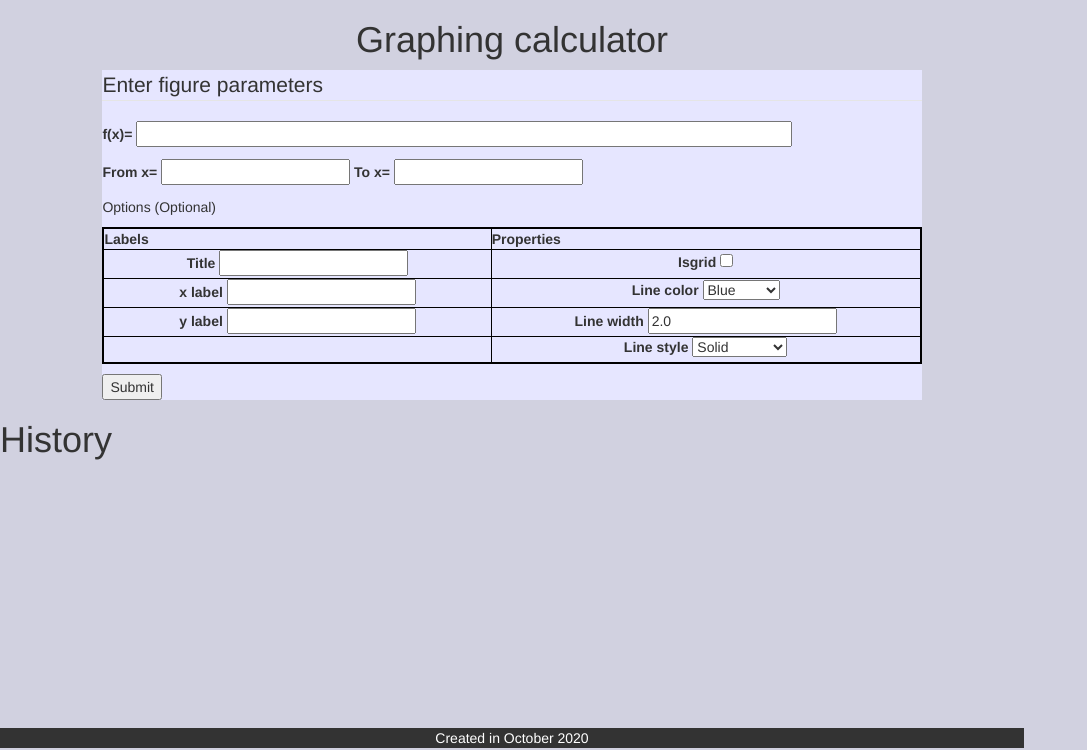
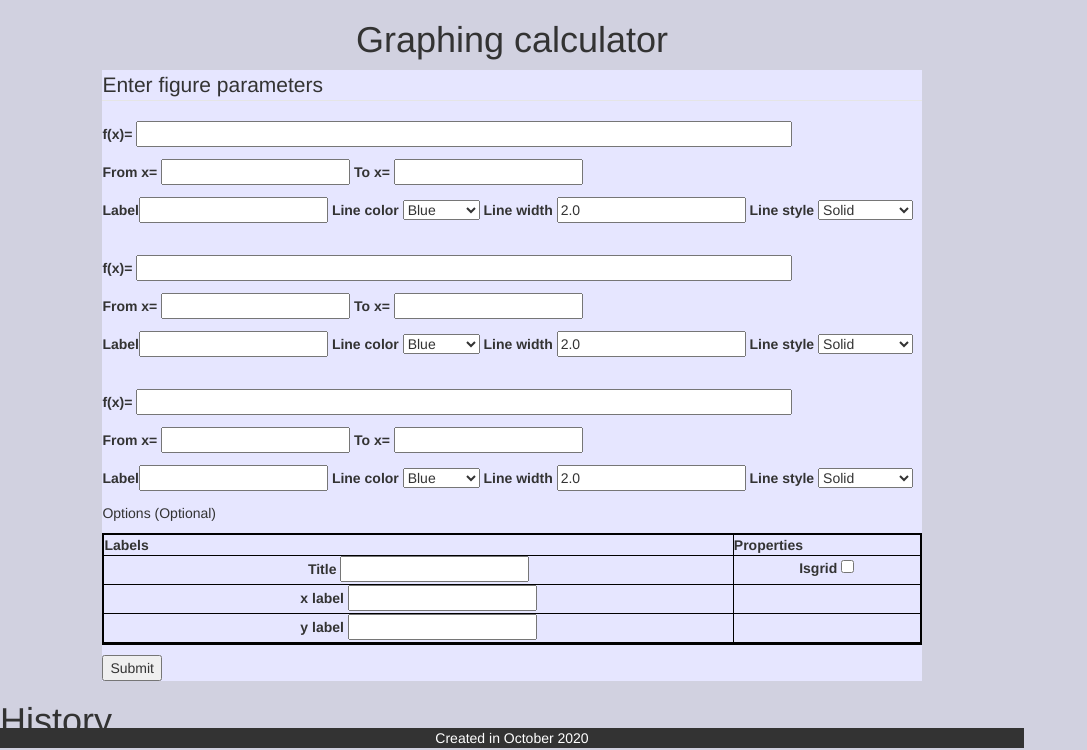
Before and after one commit to kate-melnykova/graphingcalc, a Flask app: page /graph in a window 1280 px wide. Shown: the part 52-802 px from the top of the page, without its empty margins (0-1087 px from the left). Run offline with Flask 2, Linux system fonts and the light colour scheme; some libraries are stand-ins or nearby versions.

Commit message:
Add more lines to plot

```diff
--- a/calcs/main.py
+++ b/calcs/main.py
@@ -71,20 +71,18 @@ def schedule_calculation():
 
 @app.route('/graph_request', methods=['GET', 'POST'])
 def graph_request():
-    expression = request.args.get('expression')
-    # add try-except
-    xmin = float(request.args.get('xmin'))
-    xmax = float(request.args.get('xmax'))
-
-    filename = 'plot.png'
-    plot_function(expression, xmin, xmax, raw_data=request.args)
-    print(os.getcwd() + '/media/' + filename)
-    return send_file(os.getcwd() + '/media/' + filename, as_attachment=False)
+    filename = plot_function(raw_data=request.args)
+    return send_file(filename, as_attachment=False)
 
 
-@app.route('/graph')
+@app.route('/graph', methods=['GET', 'POST'])
 def graph():
-    return render_template('graph.html', form=GraphingForm())
+    if request.method == 'GET':
+        return render_template('graph.html', form=GraphingForm())
+
+    else:
+        filename = plot_function(raw_data=request.args)
+        return send_file(filename, as_attachment=False)
 
 
 @app.route('/settings')
--- a/calcs/templates/graph.html
+++ b/calcs/templates/graph.html
@@ -5,13 +5,48 @@
 <div>
 <fieldset>
     <legend>Enter figure parameters</legend>
-    <form id="graph" method="POST" action="/graph_request">
+    <form id="graph" method="POST" action="./">
         {{ form.csrf_token }}
-    <p>{{ form.expression.label }} {{ form.expression() }}</p>
-    <p>
-        {{ form.xmin.label }} {{ form.xmin() }}
-        {{ form.xmax.label }} {{ form.xmax() }}
-    </p>
+        <p>{{ form.expression1.label }} {{ form.expression1() }}</p>
+        <p>
+            {{ form.xmin1.label }} {{ form.xmin1() }}
+            {{ form.xmax1.label }} {{ form.xmax1() }}
+        </p>
+        <p> {{ form.label1.label }}{{ form.label1() }}
+            {{ form.linecolor1.label }} {{ form.linecolor1() }}
+            {{ form.linewidth1.label }} {{ form.linewidth1() }}
+            {{ form.linestyle1.label }} {{ form.linestyle1() }}
+        </p>
+        <br>
+
+        <p>{{ form.expression2.label }} {{ form.expression2() }}</p>
+        <p>
+            {{ form.xmin2.label }} {{ form.xmin2() }}
+            {{ form.xmax2.label }} {{ form.xmax2() }}
+        </p>
+        <p>
+            {{ form.label2.label }}{{ form.label2() }}
+            {{ form.linecolor2.label }} {{ form.linecolor2() }}
+            {{ form.linewidth2.label }} {{ form.linewidth2() }}
+            {{ form.linestyle2.label }} {{ form.linestyle2() }}
+        </p>
+        <br>
+        <p>
+            {{ form.expression3.label }} {{ form.expression3() }}
+        </p>
+        <p>
+            {{ form.xmin3.label }} {{ form.xmin3() }}
+            {{ form.xmax3.label }} {{ form.xmax3() }}
+        </p>
+        <p>
+            {{ form.label3.label }}{{ form.label3() }}
+            {{ form.linecolor3.label }} {{ form.linecolor3() }}
+            {{ form.linewidth3.label }} {{ form.linewidth3() }}
+            {{ form.linestyle3.label }} {{ form.linestyle3() }}
+        </p>
+
+
+
     <p>Options (Optional)</p>
     <table>
         <tr>
@@ -24,15 +59,15 @@
         </tr>
         <tr>
             <td> {{ form.xlabel.label }} {{ form.xlabel() }}</td>
-            <td> {{ form.linecolor.label }} {{ form.linecolor() }} </td>
+            <td>  </td>
         </tr>
         <tr>
             <td> {{ form.ylabel.label }} {{ form.ylabel() }}</td>
-            <td> {{ form.linewidth.label }} {{ form.linewidth() }}</td>
+            <td> </td>
         </tr>
         <tr>
             <td> </td>
-            <td> {{ form.linestyle.label }} {{ form.linestyle() }} </td>
+            <td>  </td>
         </tr>
     </table>
     <p text-align="center;"></p>
--- a/calcs/views/forms.py
+++ b/calcs/views/forms.py
@@ -26,16 +26,13 @@ class ComputeForm(FlaskForm):
 
 
 class GraphingForm(FlaskForm):
-    expression = StringField('f(x)=',
+    expression1 = StringField('f(x)=',
                              validators=[validators.Length(min=1, max=100)],
                              render_kw={'style': 'width:80%;'})
-    xmin = FloatField('From x=', [validators.Length(min=6, max=35)])
-    xmax = FloatField('To x=', [validators.Length(min=6, max=35)])
-    title = StringField('Title')
-    xlabel = StringField('x label')
-    ylabel = StringField('y label')
-    isgrid = BooleanField(false_values=False)
-    linecolor = SelectField('Line color', choices=[
+    xmin1 = FloatField('From x=', [validators.Length(min=6, max=35)])
+    xmax1 = FloatField('To x=', [validators.Length(min=6, max=35)])
+    label1 = StringField('Label')
+    linecolor1 = SelectField('Line color', choices=[
         ('b', 'Blue'),
         ('g', 'Green'),
         ('r', 'Red'),
@@ -45,15 +42,95 @@ class GraphingForm(FlaskForm):
         ('k', 'Black'),
         ('w', 'White')
     ])
-    linewidth = FloatField('Line width',
+    linewidth1 = FloatField('Line width',
                            default=2.0,
                            validators=[validators.NumberRange(min=0.0,
                                                               message='Line width must be positive')])
 
-    linestyle = SelectField('Line style', default='-', choices=[
+    linestyle1 = SelectField('Line style', default='-', choices=[
         ('-', 'Solid'),
         ('--', 'Dashed'),
         ('-.', 'Dashed-dot'),
         ('.', 'Dotted')
     ])
+
+    expression2 = StringField('f(x)=',
+                              validators=[validators.Length(min=1, max=100)],
+                              render_kw={'style': 'width:80%;'})
+    xmin2 = FloatField('From x=', [validators.Length(min=6, max=35)])
+    xmax2 = FloatField('To x=', [validators.Length(min=6, max=35)])
+    label2 = StringField('Label')
+    linecolor2 = SelectField('Line color', choices=[
+        ('b', 'Blue'),
+        ('g', 'Green'),
+        ('r', 'Red'),
+        ('c', 'Cyan'),
+        ('m', 'Magenta'),
+        ('y', 'Yellow'),
+        ('k', 'Black'),
+        ('w', 'White')
+    ])
+    linewidth2 = FloatField('Line width',
+                           default=2.0,
+                           validators=[validators.NumberRange(min=0.0,
+                                                              message='Line width must be positive')])
+
+    linestyle2 = SelectField('Line style', default='-', choices=[
+        ('-', 'Solid'),
+        ('--', 'Dashed'),
+        ('-.', 'Dashed-dot'),
+        ('.', 'Dotted')
+    ])
+
+    expression3 = StringField('f(x)=',
+                              validators=[validators.Length(min=1, max=100)],
+                              render_kw={'style': 'width:80%;'})
+    xmin3 = FloatField('From x=', [validators.Length(min=6, max=35)])
+    xmax3 = FloatField('To x=', [validators.Length(min=6, max=35)])
+    label3 = StringField('Label')
+    linecolor3 = SelectField('Line color', choices=[
+        ('b', 'Blue'),
+        ('g', 'Green'),
+        ('r', 'Red'),
+        ('c', 'Cyan'),
+        ('m', 'Magenta'),
+        ('y', 'Yellow'),
+        ('k', 'Black'),
+        ('w', 'White')
+    ])
+    linewidth3 = FloatField('Line width',
+                           default=2.0,
+                           validators=[validators.NumberRange(min=0.0,
+                                                              message='Line width must be positive')])
+
+    linestyle3 = SelectField('Line style', default='-', choices=[
+        ('-', 'Solid'),
+        ('--', 'Dashed'),
+        ('-.', 'Dashed-dot'),
+        ('.', 'Dotted')
+    ])
+
+    title = StringField('Title')
+    xlabel = StringField('x label')
+    ylabel = StringField('y label')
+    isgrid = BooleanField(false_values=False)
     submit = SubmitField()
+
+    def validate(self):
+        if not FlaskForm.validate(self):
+            return False
+
+        # check that xmin < xmax
+        def get_attr(name):
+            attr = getattr(self, name)
+            return attr.data
+
+        for i in range(1, 4):
+            if get_attr(f'xmin{i}') is None and get_attr(f'xmax{i}') is None:
+                continue
+            elif get_attr(f'xmin{i}') is None or get_attr(f'xmax{i}') is None:
+                return False
+            elif get_attr(f'xmin{i}') > get_attr(f'xmax{i}'):
+                return False
+
+        return True
--- a/calcs/views/graphing.py
+++ b/calcs/views/graphing.py
@@ -14,7 +14,7 @@ from views.parameters import *
 from views.exceptions import *
 from views.convert_to_rpn import rpn
 from views.implement_rpn import compute_rpn
-from views.graphing_setting import SettingAxes, SettingLine
+from views.graphing_setting import create_plot
 
 filepath = '/media/'
 
@@ -42,29 +42,5 @@ def implementable_function(s: str):
 
 
 def plot_function(raw_data={}):
-    # fig = plt.figure()
-    # create initial plot figure
-    figsize_x = raw_data.get('figsize_x', 6)
-    figsize_y = raw_data.get('figsize_y', 6)
-    figsize = (6, 6)
-    try:
-        figsize_x = float(figsize_x)
-    except (ValueError, OverflowError):
-        pass
-    else:
-        figsize[0] = figsize_x
-
-    try:
-        figsize_y = float(figsize_y)
-    except (TypeError, ValueError, OverflowError):
-        pass
-    else:
-        figsize[1] = figsize_y
-
-    fig, ax = plt.subplots(figsize=figsize)
-    SettingAxes(fig, ax, raw_data)
-    SettingLine.plot(fig, ax, raw_data)
-    #plt.plot(xvals, func_val, color=params['linecolor'])
-
-    plt.savefig(os.getcwd() + filepath + 'plot.png')
-    # plt.show()
+    filename = create_plot(raw_data, filepath)
+    return filename
--- a/calcs/views/tasks.py
+++ b/calcs/views/tasks.py
@@ -1,4 +1,4 @@
-from celery_instance import shared_task
+from celery import shared_task
 
 
 @shared_task
--- a/docker-compose.yml
+++ b/docker-compose.yml
@@ -44,6 +44,7 @@ services:
   celery-worker:
     <<: *web
     ports: []
+    scale: 0
     command: celery -A main.celery worker -l info
     depends_on:
       - redis
```
Also changed, not shown: calcs/views/graphing_setting.py (+51 -17 lines), calcs/media/plot.png.
